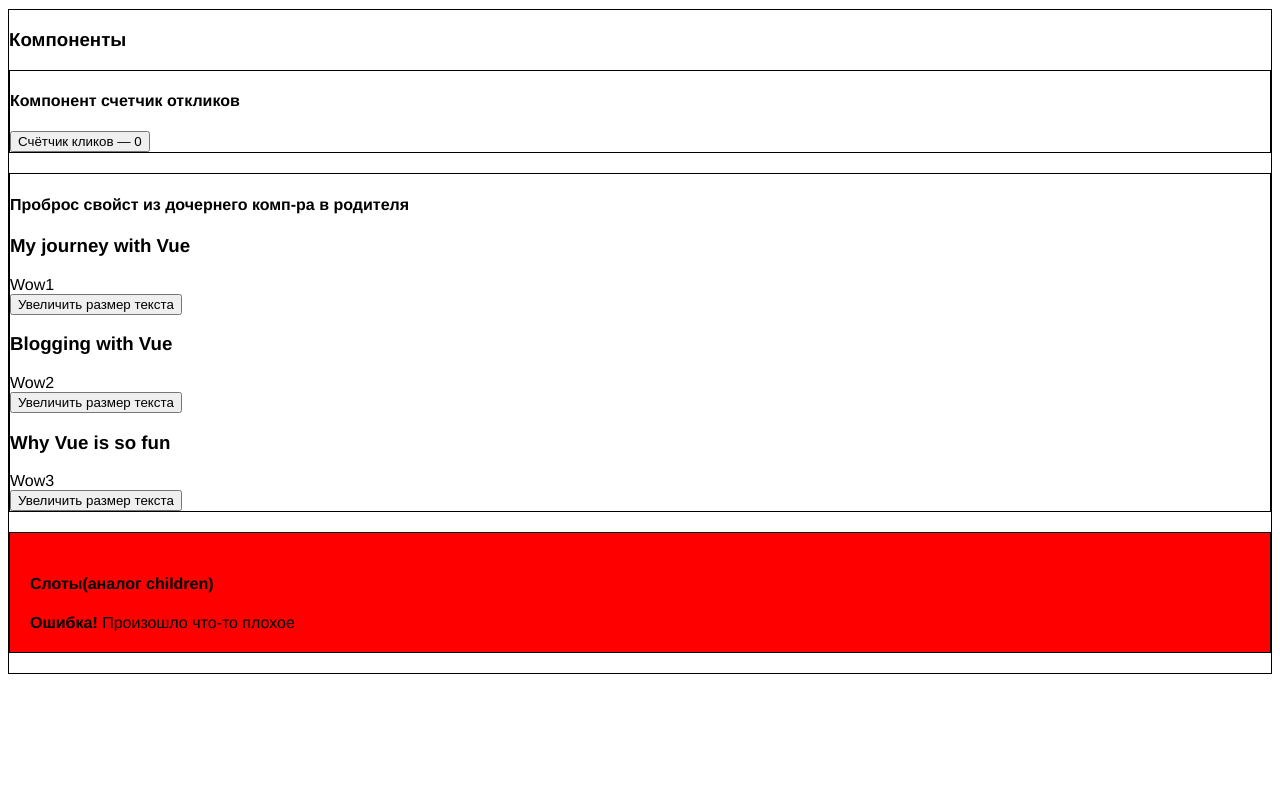
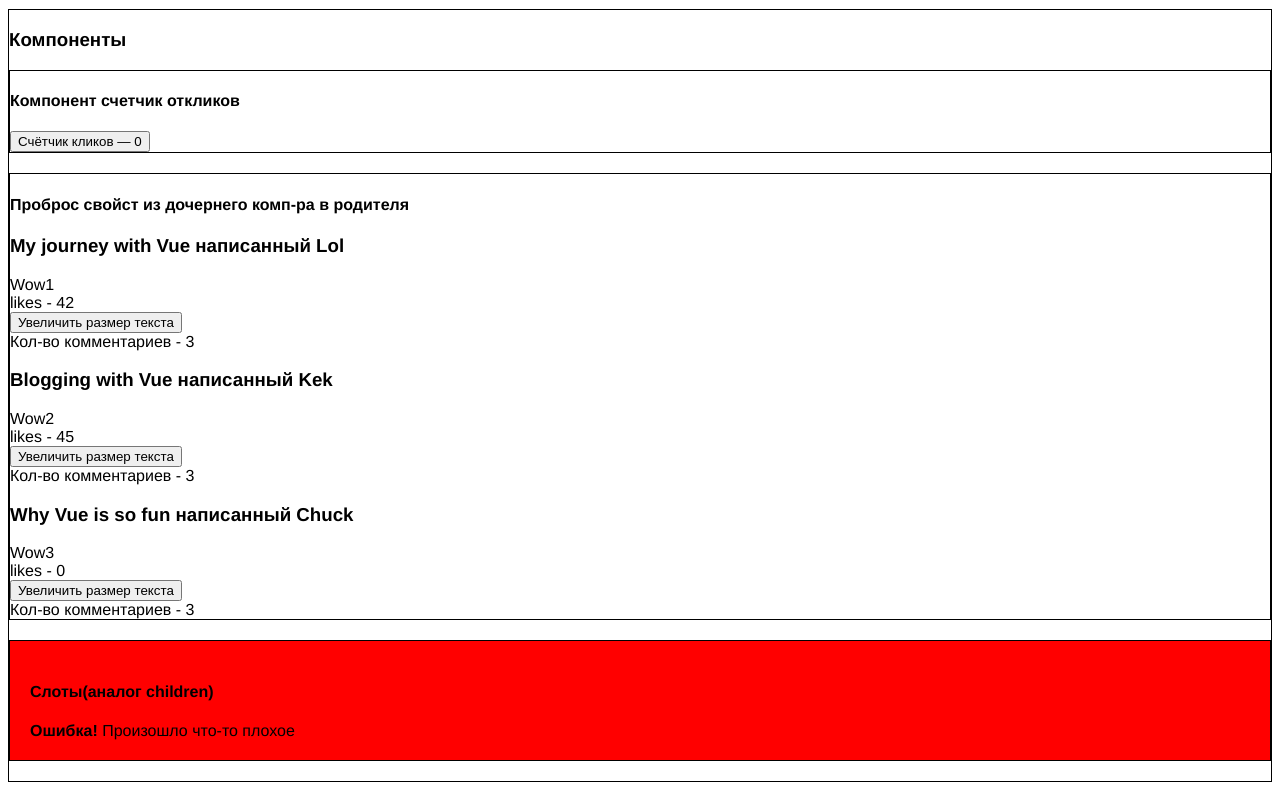
Before and after one commit to efeeney26/testVue, a Vue app: page / in a window 1280 px wide. Shown: the part 2896-3696 px from the top of the page. Before the commit the page ends 3598 px from the top, so only its background shows below. Built offline with nearby package versions, Linux system fonts and the light colour scheme.

Commit message:
fix(): som fix

```diff
--- a/src/components/Posts/BlogPost.vue
+++ b/src/components/Posts/BlogPost.vue
@@ -1,10 +1,12 @@
 <template>
     <div>
-        <h3>{{ post.title }}</h3>
+        <h3>{{ `${post.title} написанный ${post.author.name}` }}</h3>
         <div v-html="post.content"></div>
+        <div>{{`likes - ${post.likes}`}}</div>
         <button v-on:click="$emit('enlarge-text', '0.1')">
             Увеличить размер текста
         </button>
+        <div>{{`Кол-во комментариев - ${commentIds.length}`}}</div>
     </div>
 </template>
 
@@ -12,7 +14,11 @@
   export default {
     name: "BlogPost",
     props: {
-      post: Object
+      post: {
+        type: Object,
+        required: true
+      },
+      commentIds: Array
     }
   }
 </script>
--- a/src/components/Posts/Posts.vue
+++ b/src/components/Posts/Posts.vue
@@ -6,6 +6,7 @@
                 v-bind:key="post.id"
                 v-bind:post="post"
                 v-on:enlarge-text="onEnlargeText"
+                :comment-ids="comments"
         />
     </div>
 </template>
@@ -18,11 +19,12 @@
     data() {
       return {
         posts: [
-          { id: 1, title: 'My journey with Vue', content: 'Wow1' },
-          { id: 2, title: 'Blogging with Vue', content: 'Wow2' },
-          { id: 3, title: 'Why Vue is so fun', content: 'Wow3' }
+          { id: 1, title: 'My journey with Vue', content: 'Wow1', author: { name: 'Lol'}, likes: 42 },
+          { id: 2, title: 'Blogging with Vue', content: 'Wow2', author: { name: 'Kek'}, likes: 45 },
+          { id: 3, title: 'Why Vue is so fun', content: 'Wow3' , author: { name: 'Chuck'}, likes: 0 }
         ],
-        postFontSize: 1
+        postFontSize: 1,
+        comments: [234, 266, 273]
       }
     },
     methods: {
```
